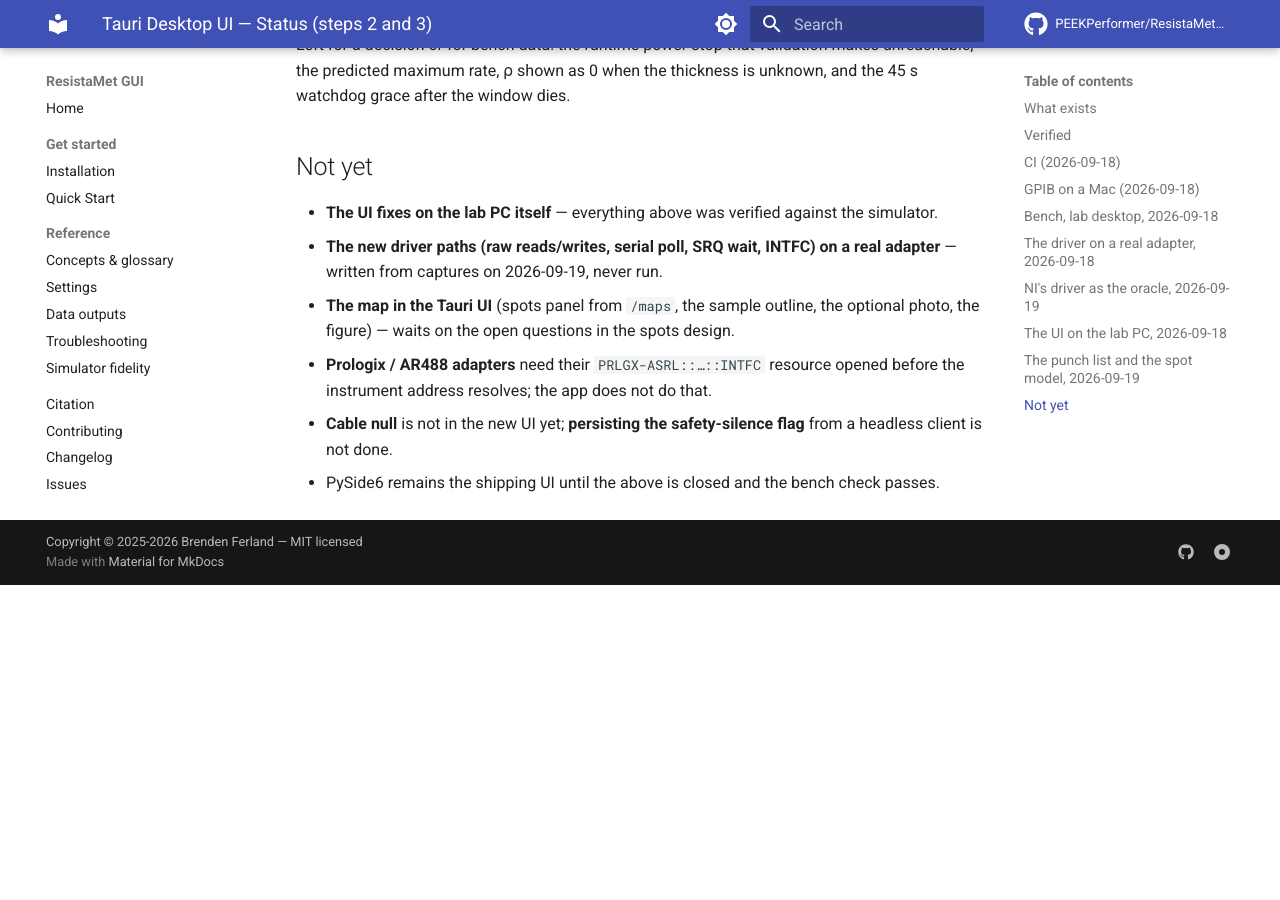
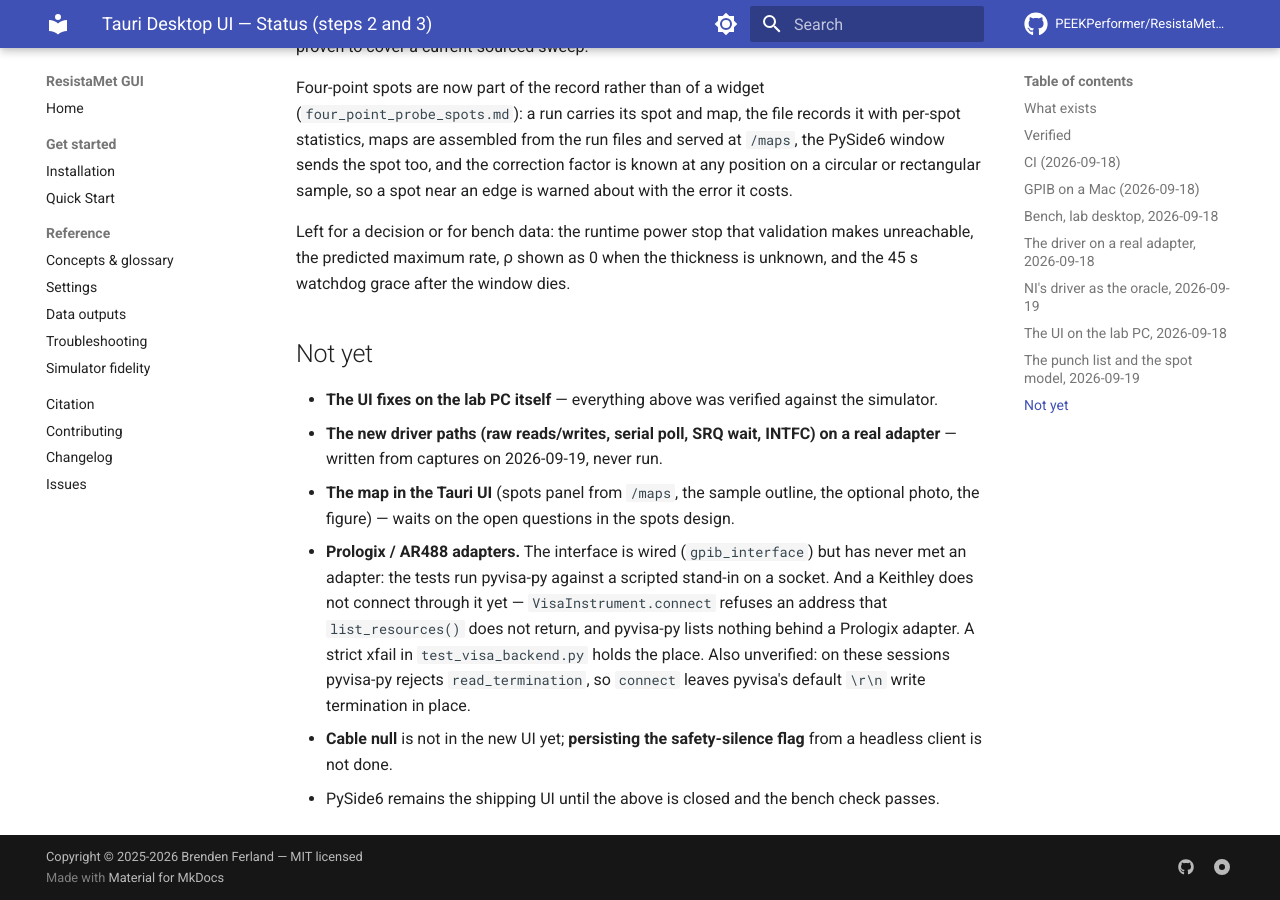
Before and after one commit to PEEKPerformer/ResistaMet-GUI, an MkDocs documentation site: the page built from docs/design/tauri_ui_status.md, in a window 1280 px wide and 900 px high, scrolled down 4449 px. Built offline with MkDocs 1.6.1 and Material for MkDocs 9.7.7, drawn with Linux system fonts in a browser that asks for light colours; comment, search, counter and statistics services are not loaded; before the commit the page ends 5034 px from its top, so only the background shows below that; some of the changed text lies outside the part shown.

Commit message:
Document the Prologix route and what still blocks it
The README told a Prologix owner the app could not open the adapter's
interface. It can now, so say where the setting is and what the three
name forms look like, and say as plainly that a run still does not
connect through it: connect looks for the address in the resource
list, and pyvisa-py lists nothing behind a Prologix adapter.

The status page gains the setting under "GPIB on a Mac" and replaces
the "Not yet" bullet with the two things left open, including that
none of this has been tried on a real adapter.

```diff
--- a/docs/design/tauri_ui_status.md
+++ b/docs/design/tauri_ui_status.md
@@ -76,6 +76,14 @@
   drivers; see `ni_usb_gpib_clean_room.md`. The frozen macOS backend
   bundles libusb, and CI asserts that the bundled copy loads from inside
   the bundle.
+- **A per-machine GPIB interface** (`gpib_interface`, 2026-09-19) for
+  Prologix-style adapters, under the backend choice. pyvisa-py sends
+  `GPIB<n>::<addr>::INSTR` to such an adapter only while its
+  `PRLGX-ASRL<n>::<device>::INTFC` or `PRLGX-TCPIP<n>::<host>::INTFC`
+  resource is open, so `visa_backend.resource_manager` opens it on the
+  manager and keeps it there (pyvisa holds sessions weakly; an unreferenced
+  interface closes at once). Ignored with a warning under a vendor library.
+  Scan, Identify and `--check-visa bus` report whether it opened.
 - **`resistamet-api --check-visa`**, which prints the resolved VISA
   implementation, its version, and whether the NI USB driver found libusb,
   as one JSON line. This is the diagnostic for "the app sees no
@@ -183,8 +191,14 @@
 - **The map in the Tauri UI** (spots panel from `/maps`, the sample outline,
   the optional photo, the figure) — waits on the open questions in the spots
   design.
-- **Prologix / AR488 adapters** need their `PRLGX-ASRL::…::INTFC` resource
-  opened before the instrument address resolves; the app does not do that.
+- **Prologix / AR488 adapters.** The interface is wired (`gpib_interface`)
+  but has never met an adapter: the tests run pyvisa-py against a scripted
+  stand-in on a socket. And a Keithley does not connect through it yet —
+  `VisaInstrument.connect` refuses an address that `list_resources()` does
+  not return, and pyvisa-py lists nothing behind a Prologix adapter. A
+  strict xfail in `test_visa_backend.py` holds the place. Also unverified:
+  on these sessions pyvisa-py rejects `read_termination`, so `connect`
+  leaves pyvisa's default `\r\n` write termination in place.
 - **Cable null** is not in the new UI yet; **persisting the safety-silence
   flag** from a headless client is not done.
 - PySide6 remains the shipping UI until the above is closed and the bench
```
Also changed, not shown: desktop/README.md (+11 -3 lines).
